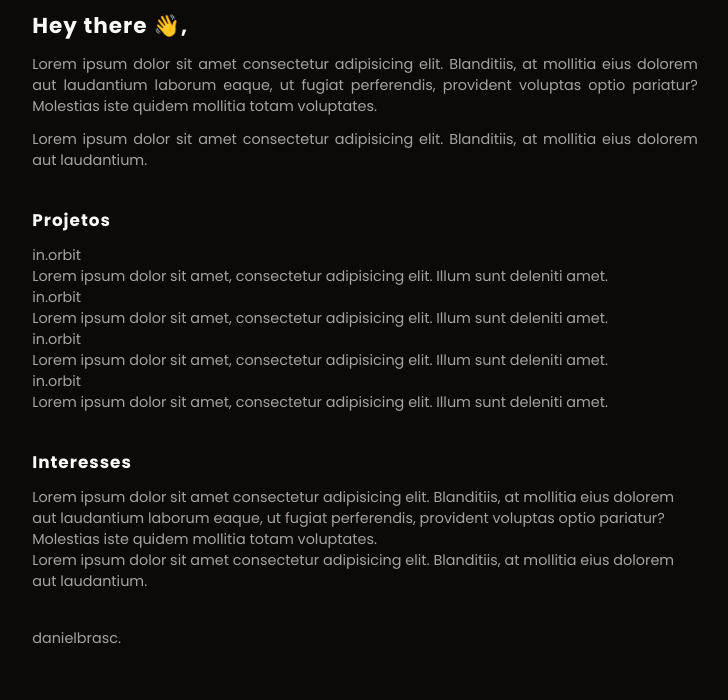
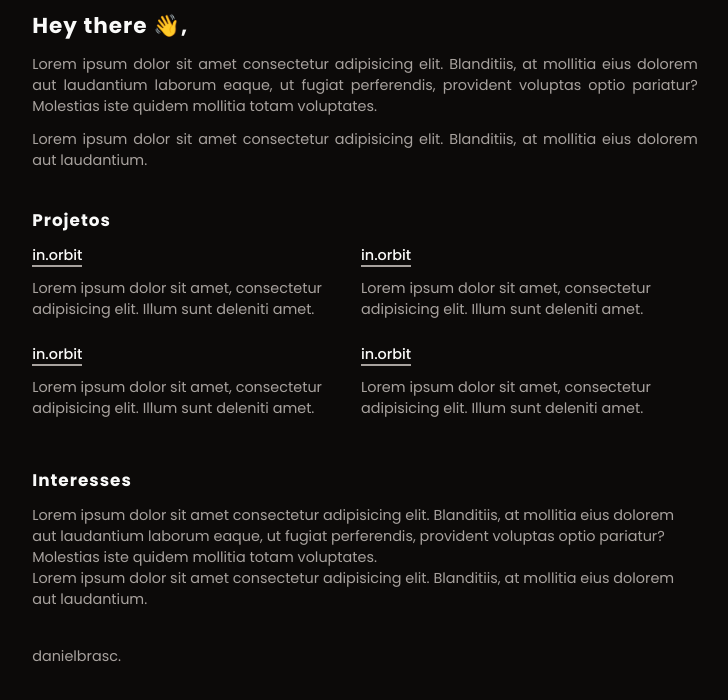
Before and after one commit to danielbrasc/portfolio, a plain HTML site: page index.html in a window 1280 px wide. Shown: the part 86-786 px from the top of the page, without its empty margins (275-1003 px from the left). Drawn offline with Linux system fonts and the light colour scheme.

Commit message:
feat: add style to the projects section

```diff
--- a/index.html
+++ b/index.html
@@ -8,6 +8,7 @@
   <link rel="stylesheet" href="/src/css/style.css">
   <link rel="stylesheet" href="/src/css/navbar.css">
   <link rel="stylesheet" href="/src/css/about.css">
+  <link rel="stylesheet" href="/src/css/projects.css">
 </head>
 
 <body>
--- /dev/null
+++ b/src/css/projects.css
@@ -0,0 +1,33 @@
+#project-list {
+  width: 100%;
+  display: flex;
+  flex-wrap: wrap;
+  gap: 12px;
+}
+
+.project {
+  width: calc(50% - 16px);
+}
+
+.project .title {
+  color: var(--gray-50);
+  cursor: pointer;
+  font-weight: 500;
+  border-bottom: 2px solid var(--gray-400);
+  margin-bottom: 50px;
+}
+
+.project .description {
+  color: var(--gray-400);
+  margin: 12px 0;
+}
+
+@media screen and (max-width: 860px) {
+  #project-list {
+    flex-direction: column;
+  }
+
+  .project {
+    width: 100%;
+  }
+}
```
